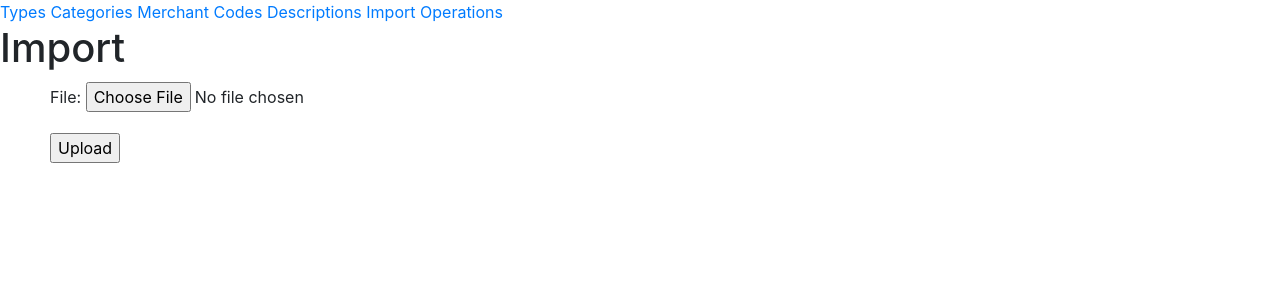
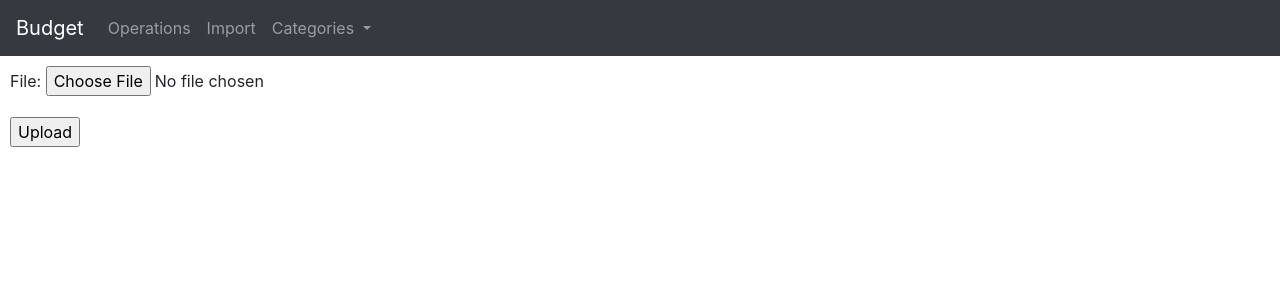
Before and after one commit to rostoves/budget, a Django app: page /import/ in a window 1280 px wide. Shown: the top 300 px of the page. Run offline with Django 3.2, Linux system fonts and the light colour scheme; some libraries are stand-ins or nearby versions.

Commit message:
template headers block

```diff
--- a/budget/settings.py
+++ b/budget/settings.py
@@ -25,7 +25,7 @@ STATICFILES_DIRS = [
 # See https://docs.djangoproject.com/en/3.0/howto/deployment/checklist/
 
 # SECURITY WARNING: keep the secret key used in production secret!
-SECRET_KEY = ''
+SECRET_KEY = '*-5c8k3u3!noju-^)gt$-x9s858bscqvbfbr4!c7tn7cu#q=7-'
 
 # SECURITY WARNING: don't run with debug turned on in production!
 DEBUG = True
--- a/import_data/views.py
+++ b/import_data/views.py
@@ -152,7 +152,7 @@ def get_column(model, column):
     if model == 'MerchantCode':
         objects = c_models.MerchantCode.objects
 
-    for result in list(objects.values(column)):
+    for result in list(objects.values(column).distinct()):
         array.append(result[column])
 
     return array
--- a/operations/urls.py
+++ b/operations/urls.py
@@ -4,5 +4,5 @@ from operations import views
 app_name = 'operations'
 
 urlpatterns = [
-    path('', views.OperationListView.as_view(), name='operations'),
+    path('', views.OperationsView.as_view(), name='operations'),
 ]
--- a/static/css/budget.css
+++ b/static/css/budget.css
@@ -1,5 +1,13 @@
-.operationsListTable {
-    margin: 10px 50px auto 50px;
+.pageHeader {
+    margin-left: 10px;
+    margin-top: 5px;
+}
+
+.operationsListTable,
+.oplistButtonForm,
+.importButtonForm,
+.importTable {
+    margin: 10px 10px 10px 10px;
 }
 
 .operationsListTableHeader,
@@ -7,18 +15,8 @@
     margin-bottom: 1px;
     display: grid;
     grid-gap: 2px;
-    grid-template-columns: 60px 60px 210px 100px 60px 500px 140px 160px 140px 230px 80px;
+    grid-template-columns: 70px 70px 210px 100px 70px 500px 170px 170px 150px 250px 80px;
     text-align: center;
-}
-
-
-.importButtonForm {
-
-}
-
-.importButtonForm,
-.importTable {
-    margin: 10px 50px 10px 50px;
 }
 
 .importTable,
--- a/templates/categories/category_list.html
+++ b/templates/categories/category_list.html
@@ -2,8 +2,9 @@
 
 {% block title %}Categories List{% endblock %}
 
+{% block content-title %}Categories List{% endblock %}
+
 {% block content %}
-    <h1>Categories List</h1>
     <ul>
     {% for category in category_list %}
         <li>{{ category.id }} - {{ category.name }} - {{ category.type.name }}</li>
--- a/templates/categories/description_list.html
+++ b/templates/categories/description_list.html
@@ -2,8 +2,9 @@
 
 {% block title %}Descriptions List{% endblock %}
 
+{% block content-title %}Descriptions List{% endblock %}
+
 {% block content %}
-    <h1>Descriptions List</h1>
     <ul>
     {% for description in description_list %}
         <li>{{ description.id }} - {{ description.name }} - {{ description.merchant_code }}</li>
--- a/templates/categories/merchantcode_list.html
+++ b/templates/categories/merchantcode_list.html
@@ -2,8 +2,9 @@
 
 {% block title %}Merchant Codes List{% endblock %}
 
+{% block content-title %}Merchant Codes List{% endblock %}
+
 {% block content %}
-    <h1>Merchant Codes List</h1>
     <ul>
     {% for mcc in merchantcode_list %}
         <li>{{ mcc.id }} - {{ mcc.name }} - {{ mcc.category.name }}</li>
--- a/templates/categories/type_list.html
+++ b/templates/categories/type_list.html
@@ -2,8 +2,9 @@
 
 {% block title %}Types List{% endblock %}
 
+{% block content-title %}Types List{% endblock %}
+
 {% block content %}
-    <h1>Types List</h1>
     <ul>
     {% for type in type_list %}
         <li>{{ type.id }} - {{ type.name }}</li>
--- a/templates/import_data/import_csv.html
+++ b/templates/import_data/import_csv.html
@@ -2,8 +2,9 @@
 
 {% block title %}Import{% endblock %}
 
+{% block content-title %}{% endblock %}
+
 {% block content %}
-    <h1>Import</h1>
     <form class="importButtonForm" method="POST" enctype="multipart/form-data">
         {% csrf_token %}
         {{ form.as_p }}
--- a/templates/import_data/import_table.html
+++ b/templates/import_data/import_table.html
@@ -7,10 +7,11 @@
 
 {% block title %}Import Table{% endblock %}
 
+{% block content-title %}Import Table{% endblock %}
+
 {% block content %}
-    <h1>Import Table</h1>
     <div class="importTable">
-        <div class='importTableHeader badge-primary'>
+        <div class='importTableHeader badge-secondary'>
             <span>Дата</span>
             <span>Счет</span>
             <span>Статус</span>
--- a/templates/index.html
+++ b/templates/index.html
@@ -5,29 +5,42 @@
 <head>
     <meta charset="UTF-8">
 
-    <link rel="stylesheet" href="https://stackpath.bootstrapcdn.com/bootstrap/4.4.1/css/bootstrap.min.css" integrity="sha384-Vkoo8x4CGsO3+Hhxv8T/Q5PaXtkKtu6ug5TOeNV6gBiFeWPGFN9MuhOf23Q9Ifjh" crossorigin="anonymous">
-    <link rel="stylesheet" href="https://code.jquery.com/ui/1.12.1/themes/base/jquery-ui.css">
+    <link rel="stylesheet" href="{% static 'bootstrap-4.4.1-dist/css/bootstrap.min.css' %}">
+    <link rel="stylesheet" href="{% static 'jquery/jquery-ui-themes-1.12.1/themes/base/jquery-ui.css' %}">
     <link rel="stylesheet" href="{% static 'css/budget.css' %}">
     {% block styles %}{% endblock %}
 
-    <script src="https://code.jquery.com/jquery-3.5.0.min.js" integrity="sha256-xNzN2a4ltkB44Mc/Jz3pT4iU1cmeR0FkXs4pru/JxaQ=" crossorigin="anonymous"></script>
-    <script src="https://code.jquery.com/ui/1.12.1/jquery-ui.min.js" integrity="sha256-VazP97ZCwtekAsvgPBSUwPFKdrwD3unUfSGVYrahUqU=" crossorigin="anonymous"></script>
+    <script src="{% static 'jquery/jquery-3.5.0.min.js' %}"></script>
+    <script src="{% static 'jquery/jquery-ui-1.12.1/jquery-ui.min.js' %}"></script>
+    <script src="{% static 'bootstrap-4.4.1-dist/js/bootstrap.min.js' %}"></script>
     <script src="{% static 'js/script.js' %}"></script>
     {% block scripts %}{% endblock %}
 
     <title>{% block title %} Budget {% endblock %}</title>
 </head>
 <body>
-    <nav>
-        <a href="{% url 'categories:types' %}">Types</a>
-        <a href="{% url 'categories:categories' %}">Categories</a>
-        <a href="{% url 'categories:mcc' %}">Merchant Codes</a>
-        <a href="{% url 'categories:descriptions' %}">Descriptions</a>
-        <a href="{% url 'import_data:import_csv' %}">Import</a>
-        <a href="{% url 'operations:operations' %}">Operations</a>
+    <nav class="navbar navbar-expand-lg navbar-dark bg-dark">
+    <a class="navbar-brand" href="{% url 'dashboard:index' %}">Budget</a>
+    <div class="navbar-nav">
+        <a class="nav-item nav-link" href="{% url 'operations:operations' %}">Operations</a>
+        <a class="nav-item nav-link" href="{% url 'import_data:import_csv' %}">Import</a>
+        <div class="nav-item dropdown">
+            <a class="nav-link dropdown-toggle" href="#" id="navbarDropdown" role="button" data-toggle="dropdown" aria-haspopup="true" aria-expanded="false">
+                Categories
+            </a>
+            <div class="dropdown-menu" aria-labelledby="navbarDropdown">
+              <a class="dropdown-item" href="{% url 'categories:categories' %}">Categories</a>
+              <a class="dropdown-item" href="{% url 'categories:types' %}">Types</a>
+              <a class="dropdown-item" href="{% url 'categories:mcc' %}">Merchant Codes</a>
+              <div class="dropdown-divider"></div>
+              <a class="dropdown-item" href="{% url 'categories:descriptions' %}">Descriptions</a>
+            </div>
+        </div>
+    </div>
     </nav>
-    {% block content %}
-
-    {% endblock %}
+    <h4 class="pageHeader">{% block content-title %}{% endblock %}</h4>
+    <div>
+        {% block content %}{% endblock %}
+    </div>
 </body>
 </html>
```
Also changed, not shown: operations/views.py (+71 -2 lines), templates/operations/operation_list.html (+21 -43 lines), 1 other file.
